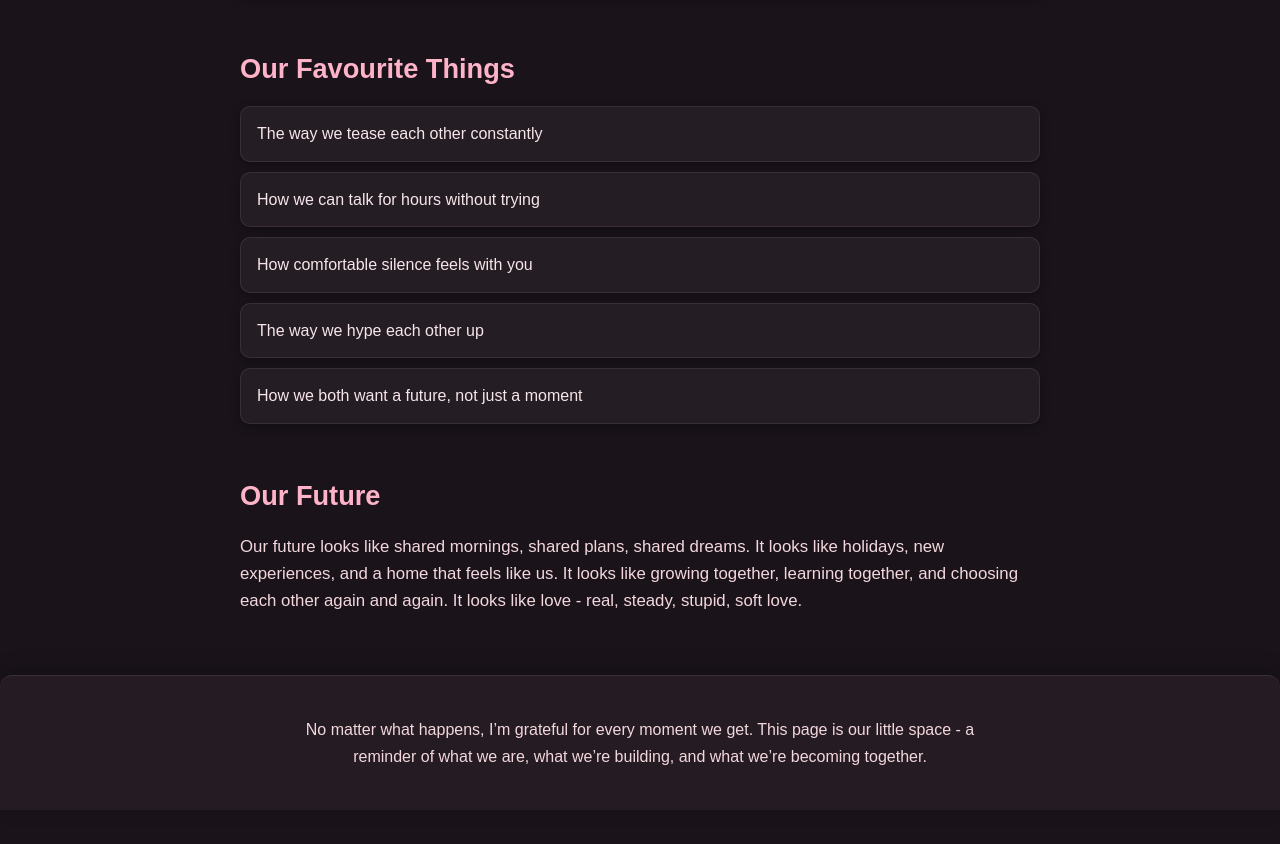
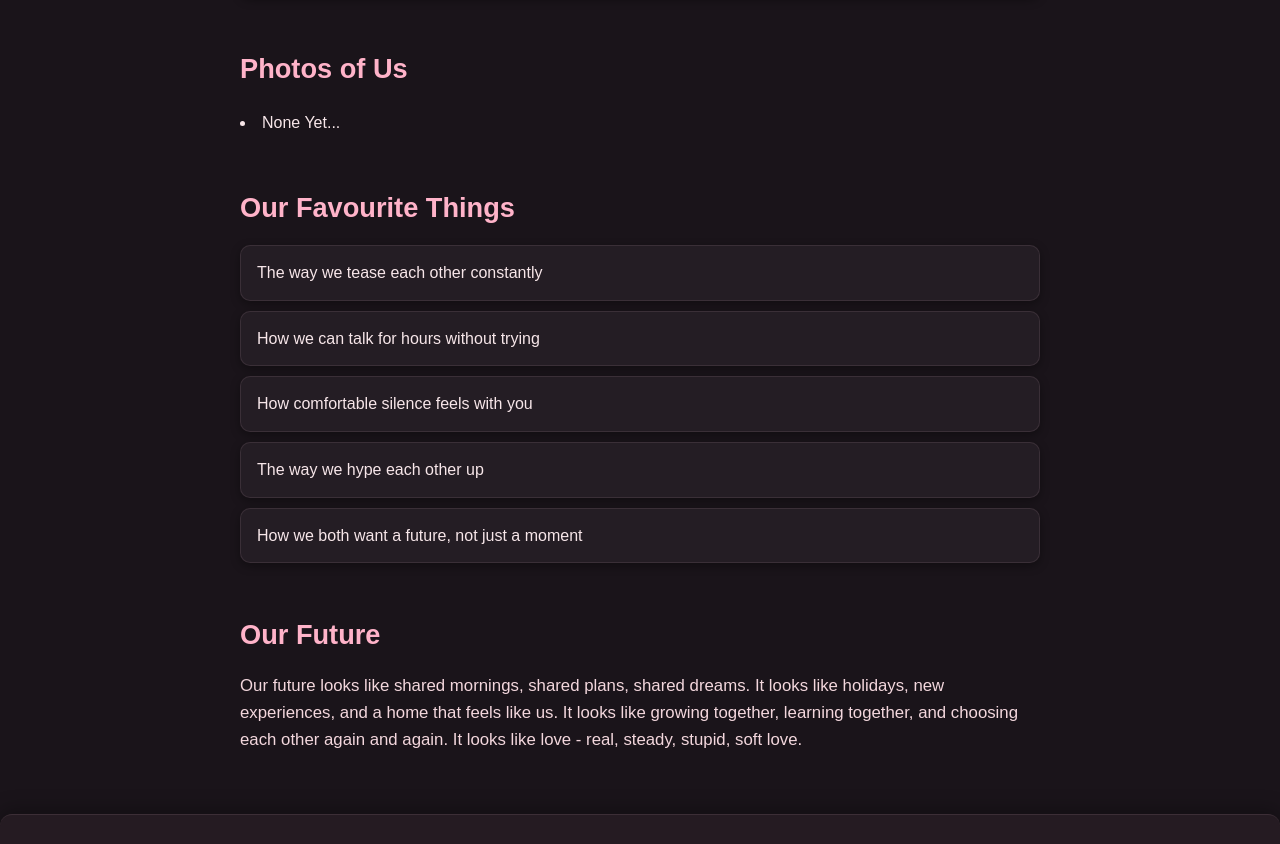
Before and after one commit to PAUSEISCODING/wifeeee.github.io, a plain HTML site: page us.html in a window 1280 px wide. Shown: the part 875-1719 px from the top of the page. Before the commit the page ends 1685 px from the top, so only its background shows below. Drawn offline with Linux system fonts and the light colour scheme.

Commit message:
Fixed all images

```diff
--- a/style.css
+++ b/style.css
@@ -212,8 +212,9 @@ h2 {
 
 .gallery img {
     width: 100%;
+    height: 220px;
+    object-fit: cover;
     border-radius: 12px;
-    object-fit: cover;
     box-shadow: 0 6px 16px rgba(0,0,0,0.45);
     transition: transform 0.25s ease, box-shadow 0.25s ease;
 }
--- a/us.html
+++ b/us.html
@@ -53,6 +53,17 @@
     </section>
 
     <section class="section fade">
+        <h2>Photos of Us</h2>
+        <div class="gallery">
+            <li>None Yet...</li>
+            <!-- <img src="images/Us1" alt="Callum & Summer">
+            <img src="images/Us2" alt="Callum & Summer">
+            <img src="images/Us3" alt="Callum & Summer">
+            <img src="images/Us4" alt="Callum & Summer"> -->
+        </div>
+    </section>
+
+    <section class="section fade">
         <h2>Our Favourite Things</h2>
         <ul class="list">
             <li>The way we tease each other constantly</li>
```
